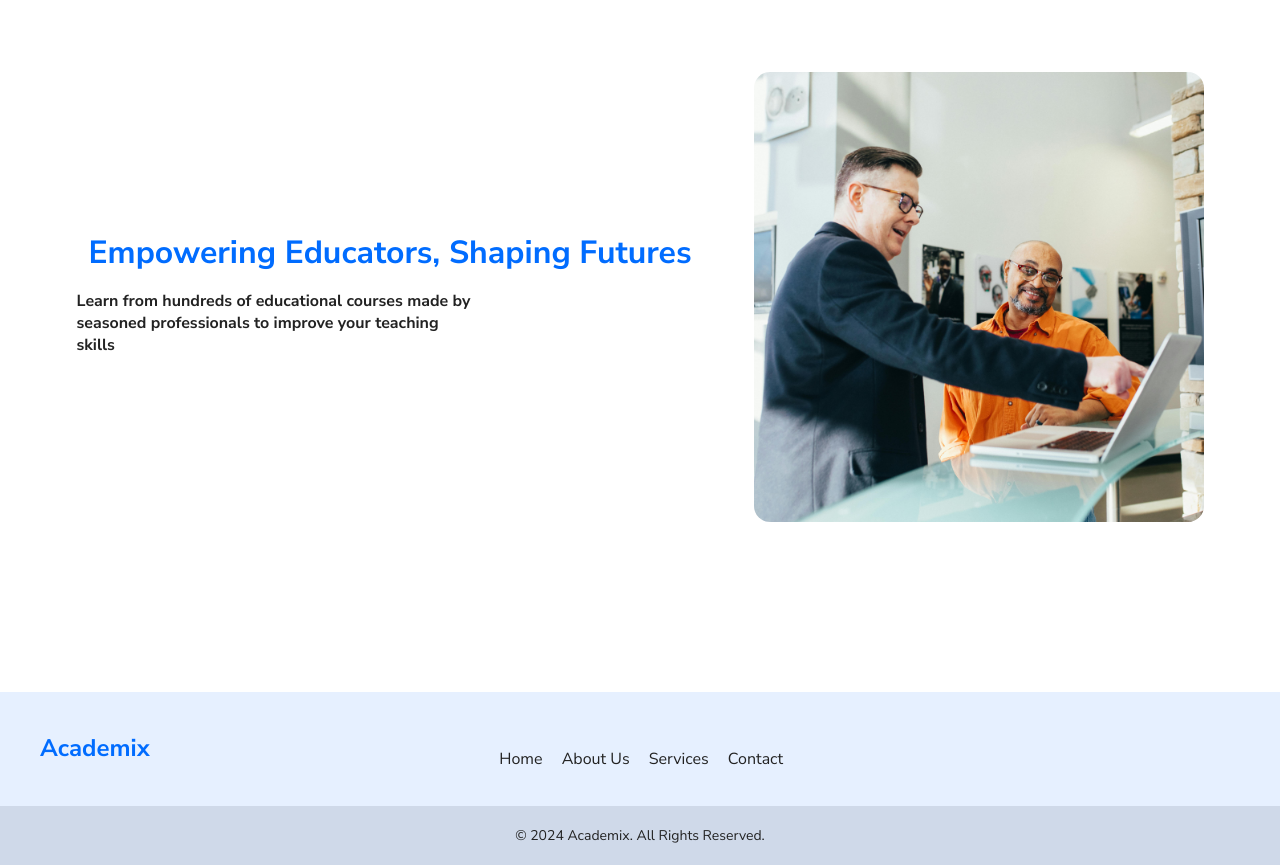
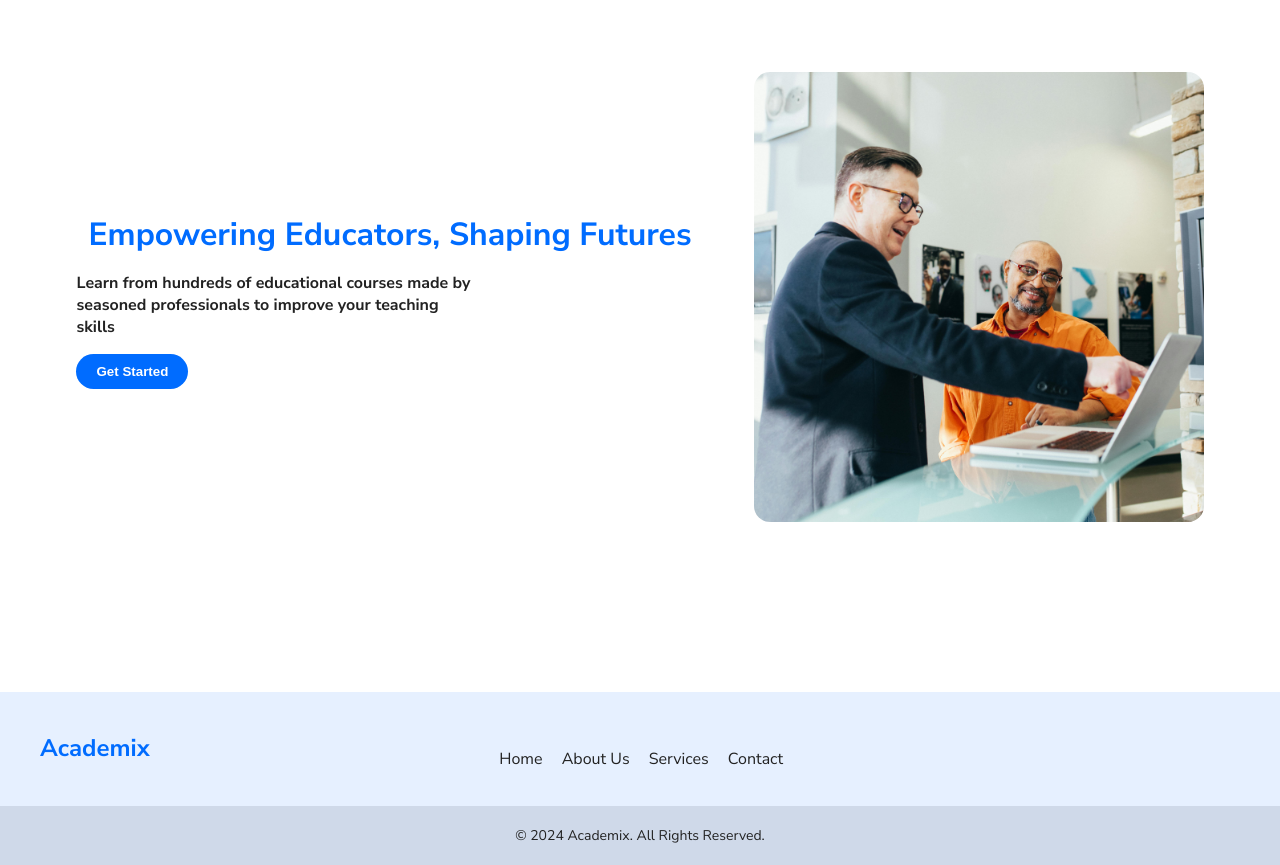
Before and after one commit to sathirak/sliit-y1-s1-iwt-assignment, a PHP site: page / in a window 1280 px wide. Shown: the part 86-951 px from the top of the page. Run offline with PHP 8.4, Linux system fonts and the light colour scheme.

Commit message:
feat: added common button

```diff
--- a/index.php
+++ b/index.php
@@ -29,6 +29,7 @@ session_start();
                     Empowering Educators, Shaping Futures
                 </h1>
                 <p class="main-para">Learn from hundreds of educational courses made by seasoned professionals to improve your teaching skills</p>
+                <a href="/all-courses"><button class="button">Get Started</button></a>
             </div>
 
 
--- a/styles/components.css
+++ b/styles/components.css
@@ -55,15 +55,31 @@
 
 /* Button Styles */
 
+.button {
+  border: none;
+  padding: 10px 20px;
+  background-color: var(--app-primary);
+  color: var(--app-white);
+  border-radius: 2rem;
+  cursor: pointer;
+  font-weight: bold;
+  transition: var(--transition);
+}
+
+.button:hover {
+  background-color: var(--app-white);
+  color: var(--app-primary);
+}
+
 .special-button {
   background-color: var(--app-white);
   border: none;
   padding: 10px 20px;
   color: var(--app-primary);
   font-weight: bold;
+  border-radius: 2rem;
   cursor: pointer;
-  border-radius: 1.5rem;
-  transition: background-color 200ms ease-in;
+  transition: var(--transition);
 }
 
 .special-button:hover {
@@ -151,7 +167,7 @@
   width: 100%;
   margin-top: 40px;
   display: flex;
-  gap:50px;
+  gap: 50px;
   justify-content: center;
   align-items: center;
 }
--- a/styles/global.css
+++ b/styles/global.css
@@ -9,6 +9,7 @@
   --app-active: #cfd9e9;
   --font-size-large: 24px;
   --font-size-small: 14px;
+  --transition: all 300ms ease;
 }
 
 body {
```
